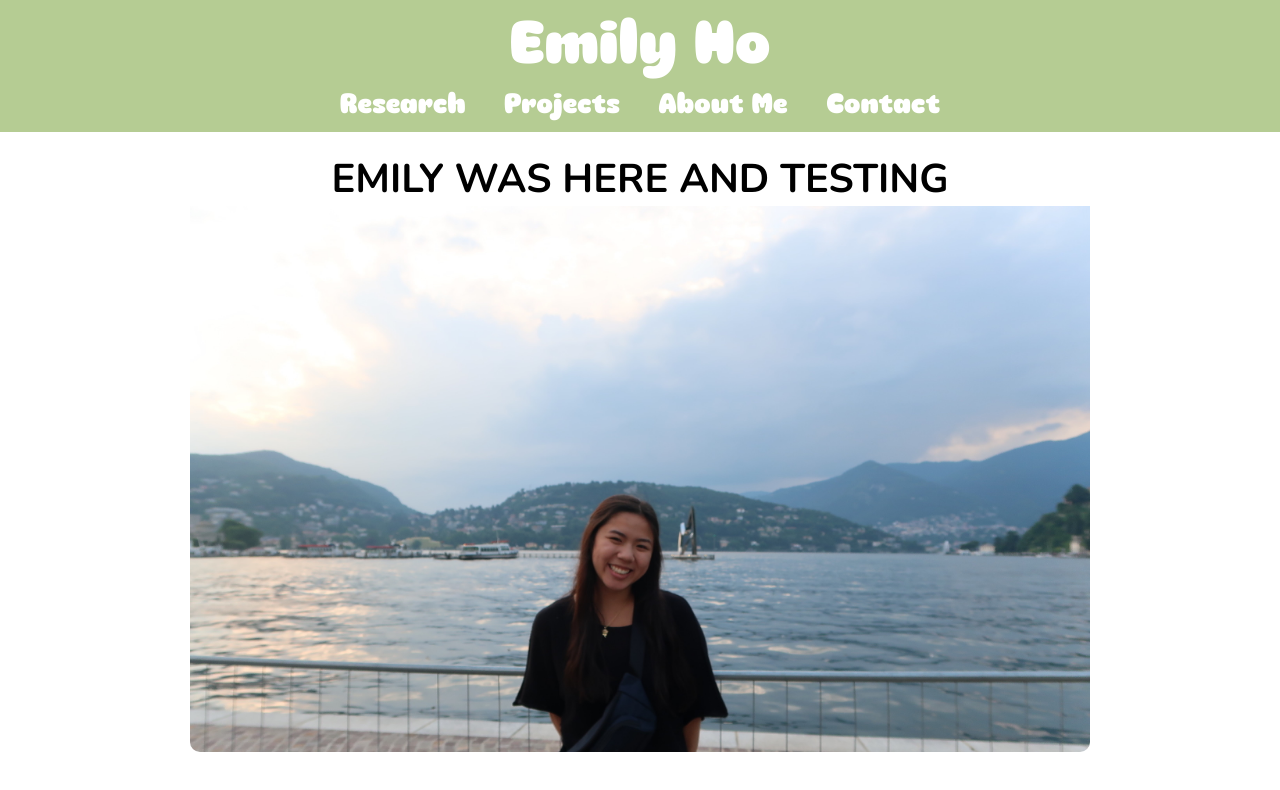
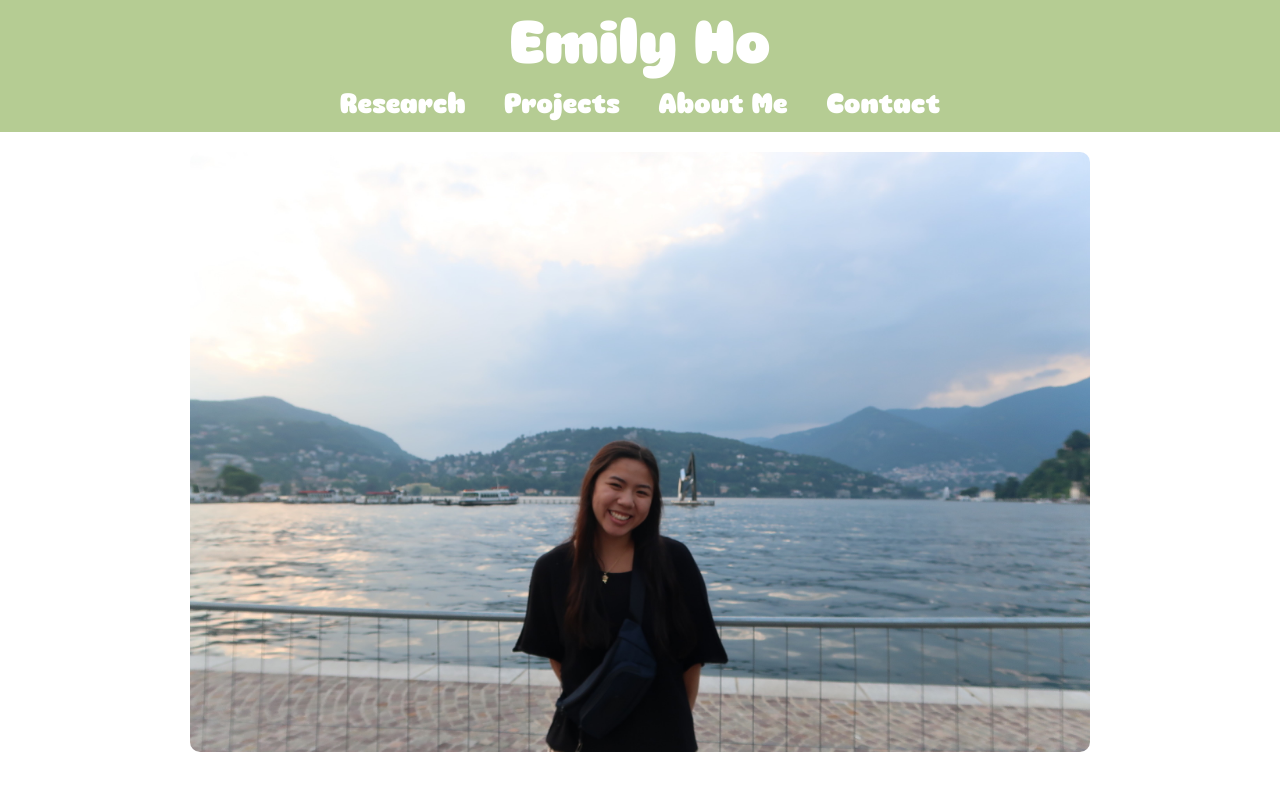
Before and after one commit to emilyho14/personal-website, a React (Vite) app: page / in a window 1280 px wide. Shown: the top 790 px of the page. Built offline with nearby package versions, Linux system fonts and the light colour scheme.

Commit message:
trigger deploy

```diff
--- a/src/pages/Home.jsx
+++ b/src/pages/Home.jsx
@@ -31,7 +31,6 @@ export default function Home() {
         onMouseEnter={() => setPaused(true)}
         onMouseLeave={() => setPaused(false)}
     >
-      <h1>EMILY WAS HERE AND TESTING</h1>
         <img src={images[i]} alt="" className="home-photos" />
     </div>
     );
```
